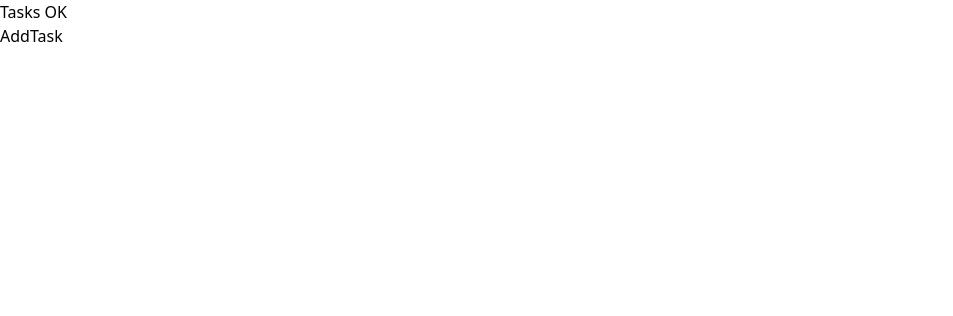
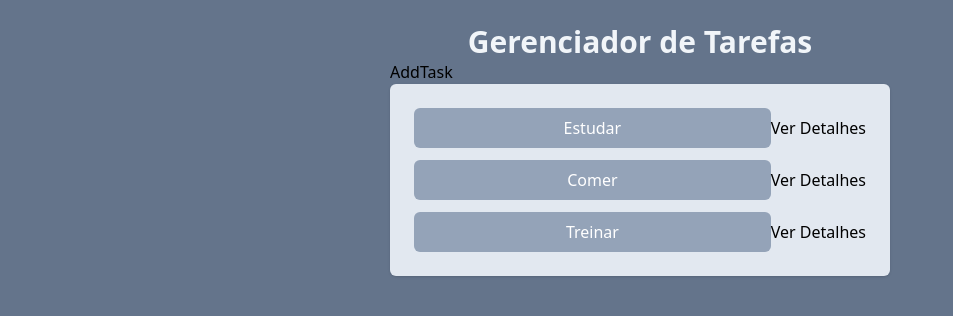
Before and after one commit to zTiagok/reactjs.fullstack_club_lesson, a React (Vite) app: page / in a window 1280 px wide. Shown: the top 316 px of the page, without its empty margins (0-953 px from the left). Built offline with nearby package versions, Linux system fonts and the light colour scheme.

Commit message:
feat: Creating "Tasks" components

```diff
--- a/src/App.tsx
+++ b/src/App.tsx
@@ -1,11 +1,24 @@
+import { useState } from "react";
 import AddTask from "./components/AddTask";
 import Tasks from "./components/Tasks";
 
 const App = () => {
+  const [tasks, _setTasks] = useState([
+    { id: 1, title: "Estudar", description: "Teste", isCompleted: false },
+    { id: 2, title: "Comer", description: "Teste", isCompleted: false },
+    { id: 3, title: "Treinar", description: "Teste", isCompleted: false },
+  ]);
+
   return (
-    <div>
-      <Tasks />
-      <AddTask />
+    <div className="h-screen w-screen bg-slate-500 flex justify-center p-6">
+      <div className="w-[500px]">
+        <h1 className="text-3xl text-slate-100 font-bold text-center">
+          Gerenciador de Tarefas
+        </h1>
+
+        <AddTask />
+        <Tasks tasks={tasks} />
+      </div>
     </div>
   );
 };
--- a/src/components/Tasks.tsx
+++ b/src/components/Tasks.tsx
@@ -1,5 +1,27 @@
-const Tasks = () => {
-  return <div className="">Tasks OK</div>;
+const Tasks = ({ tasks }: Props) => {
+  return (
+    <ul className="space-y-3 p-6 bg-slate-200 rounded-md shadow">
+      {tasks.map((task) => (
+        <li className="flex" key={"Task-" + task.id}>
+          <button className="bg-slate-400 flex-1 text-white p-2 rounded-md">
+            {task.title}
+          </button>
+          <button>Ver Detalhes</button>
+        </li>
+      ))}
+    </ul>
+  );
+};
+
+interface Props {
+  tasks: TypeTasks[];
+}
+
+type TypeTasks = {
+  id: number;
+  title: string;
+  description: string;
+  isCompleted: boolean;
 };
 
 export default Tasks;
```
